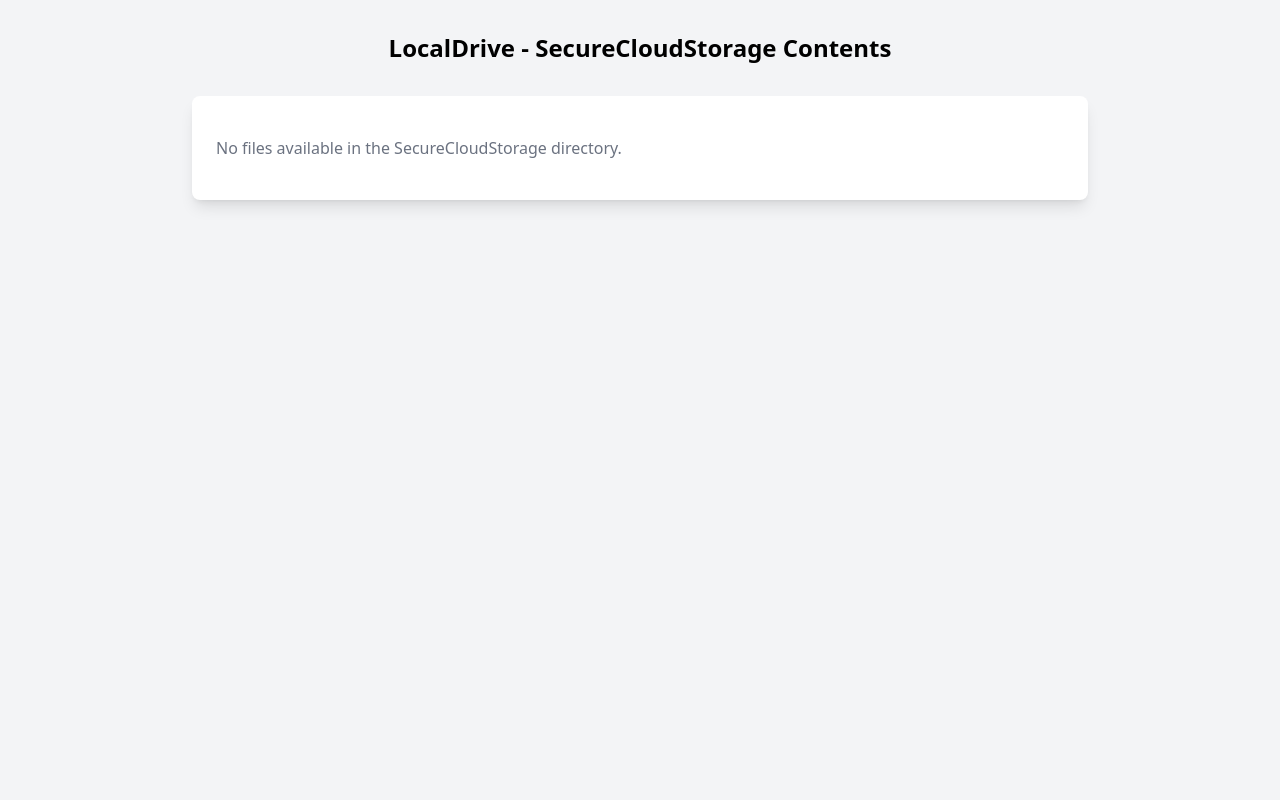
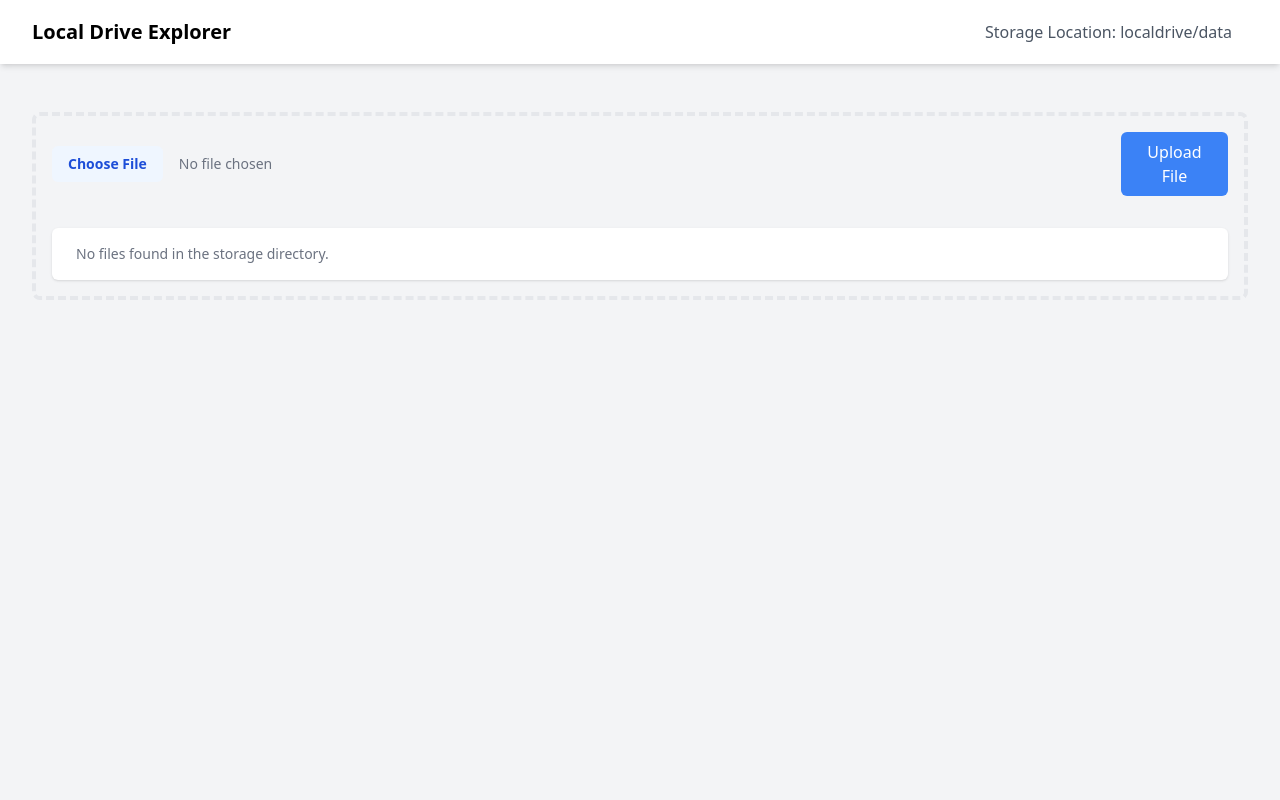
Before and after one commit to arsalanrex/secure_cloud, a Flask app: template web_interface/templates/localdrive.html in a window 1280 px wide. Run offline with Flask 2, Linux system fonts and the light colour scheme; the template is opened without the code that fills it, so the values that code supplies are empty; some libraries are stand-ins or nearby versions.

Commit message:
localdrive gui - html change

```diff
--- a/web_interface/templates/localdrive.html
+++ b/web_interface/templates/localdrive.html
@@ -1,31 +1,123 @@
-<!-- web_interface/templates/localdrive.html -->
 <!DOCTYPE html>
 <html lang="en">
 <head>
     <meta charset="UTF-8">
     <meta name="viewport" content="width=device-width, initial-scale=1.0">
-    <title>LocalDrive - SecureCloudStorage</title>
+    <title>Local Drive Explorer</title>
     <script src="https://cdn.tailwindcss.com"></script>
 </head>
 <body class="bg-gray-100">
-    <div class="min-h-screen flex flex-col items-center">
-        <h1 class="text-2xl font-bold my-8">LocalDrive - SecureCloudStorage Contents</h1>
+    <div class="min-h-screen">
+        <nav class="bg-white shadow-md">
+            <div class="max-w-7xl mx-auto px-4 sm:px-6 lg:px-8">
+                <div class="flex justify-between h-16">
+                    <div class="flex items-center">
+                        <h1 class="text-xl font-bold">Local Drive Explorer</h1>
+                    </div>
+                    <div class="flex items-center">
+                        <span class="text-gray-600 mr-4">Storage Location: localdrive/data</span>
+                    </div>
+                </div>
+            </div>
+        </nav>
 
-        <div class="w-full max-w-4xl bg-white shadow-lg rounded-lg p-6">
+        <main class="max-w-7xl mx-auto py-6 sm:px-6 lg:px-8">
+            <div class="px-4 py-6 sm:px-0">
+                <div class="border-4 border-dashed border-gray-200 rounded-lg p-4">
+                    <form id="upload-form" action="/api/files/upload" method="post" enctype="multipart/form-data"
+                          class="mb-8">
+                        <div class="flex items-center space-x-4">
+                            <input type="file" name="file" required
+                                   class="block w-full text-sm text-gray-500 file:mr-4 file:py-2 file:px-4
+                                          file:rounded-md file:border-0 file:text-sm file:font-semibold
+                                          file:bg-blue-50 file:text-blue-700 hover:file:bg-blue-100">
+                            <button type="submit"
+                                    class="bg-blue-500 text-white px-4 py-2 rounded-md hover:bg-blue-600 transition-colors">
+                                Upload File
+                            </button>
+                        </div>
+
+                        <!-- Progress bar -->
+                        <div id="progress-container" class="w-full bg-gray-200 rounded-full mt-4 hidden">
+                            <div id="progress-bar" class="bg-green-500 h-2 rounded-full" style="width: 0%;"></div>
+                        </div>
+                    </form>
+
+                    <div class="bg-white shadow overflow-hidden sm:rounded-md">
                         <ul class="divide-y divide-gray-200">
+                            {% if files %}
                                 {% for file in files %}
-                <li class="py-4 flex justify-between">
-                    <span class="text-gray-700">{{ file }}</span>
+                                <li class="px-6 py-4 flex items-center justify-between">
+                                    <div class="flex items-center">
+                                        <div class="ml-3">
+                                            <p class="text-sm font-medium text-gray-900">{{ file }}</p>
+                                            <p class="text-sm text-gray-500">Location: SecureCloudStorage</p>
+                                        </div>
+                                    </div>
+                                    <div class="flex space-x-2">
                                         <a href="{{ url_for('download_file', file_path=file) }}"
-                       class="bg-blue-500 text-white px-3 py-1 rounded-md hover:bg-blue-600 transition-colors">
+                                           class="bg-green-500 text-white px-3 py-1 rounded-md hover:bg-green-600 transition-colors">
                                             Download
                                         </a>
+                                        <a href="{{ url_for('get_preview', file_path=file) }}"
+                                           class="bg-blue-500 text-white px-3 py-1 rounded-md hover:bg-blue-600 transition-colors">
+                                            Preview
+                                        </a>
+                                    </div>
                                 </li>
+                                {% endfor %}
                             {% else %}
-                <li class="py-4 text-gray-500">No files available in the SecureCloudStorage directory.</li>
-                {% endfor %}
+                                <li class="px-6 py-4">
+                                    <p class="text-sm text-gray-500">No files found in the storage directory.</p>
+                                </li>
+                            {% endif %}
                         </ul>
                     </div>
                 </div>
+            </div>
+        </main>
+    </div>
+
+    <script>
+        document.getElementById('upload-form').addEventListener('submit', function(event) {
+            event.preventDefault();
+
+            const form = event.target;
+            const formData = new FormData(form);
+            const xhr = new XMLHttpRequest();
+
+            // Show progress container
+            document.getElementById('progress-container').classList.remove('hidden');
+
+            xhr.upload.addEventListener('progress', function(event) {
+                if (event.lengthComputable) {
+                    const percentComplete = (event.loaded / event.total) * 100;
+                    document.getElementById('progress-bar').style.width = percentComplete + '%';
+                }
+            });
+
+            xhr.onload = function() {
+                if (xhr.status === 200) {
+                    document.getElementById('progress-bar').style.width = '100%';
+                    setTimeout(() => {
+                        document.getElementById('progress-bar').style.width = '0%';
+                        document.getElementById('progress-container').classList.add('hidden');
+                        form.reset();
+                        window.location.reload();
+                    }, 500);
+                } else {
+                    alert('Upload failed. Please try again.');
+                }
+            };
+
+            xhr.onerror = function() {
+                alert('Upload failed. Please try again.');
+                document.getElementById('progress-container').classList.add('hidden');
+            };
+
+            xhr.open('POST', form.action, true);
+            xhr.send(formData);
+        });
+    </script>
 </body>
 </html>
```
Also changed, not shown: localdrive/localdrive.py (+11 -7 lines). Lines whose indentation alone changed are shown as unchanged.
